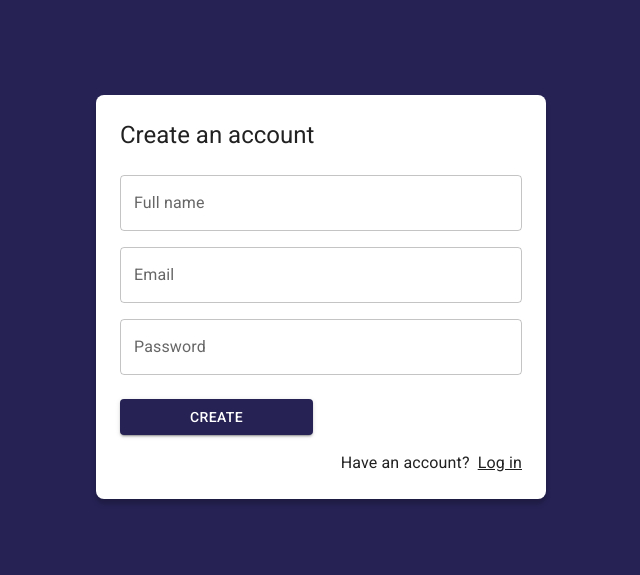
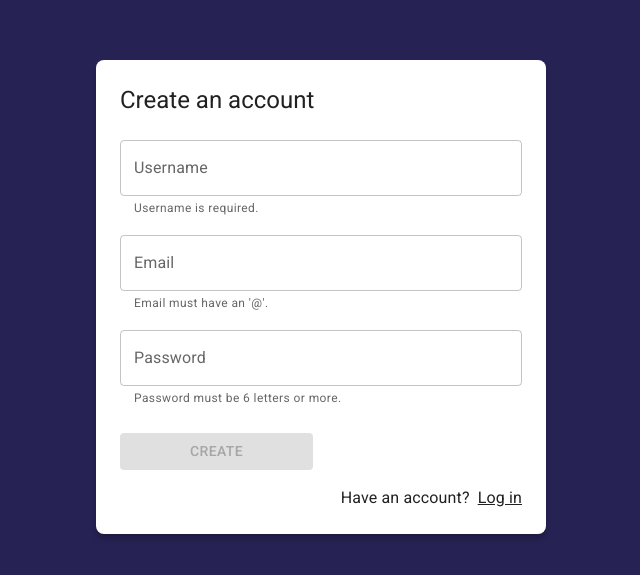
Before and after one commit to jpin730/react-journal-app, a React (Vite) app: page /#/auth/register in a window 1280 px wide. Shown: the part 103-678 px from the top of the page, without its empty margins (319-959 px from the left). Built offline with nearby package versions, Linux system fonts and the light colour scheme; no server answers.

Commit message:
feat: :sparkles: add validations to register page

```diff
--- a/src/auth/pages/RegisterPage.jsx
+++ b/src/auth/pages/RegisterPage.jsx
@@ -1,43 +1,99 @@
 import { Button, Grid, Link, TextField, Typography } from "@mui/material";
 import { Link as RouterLink } from "react-router-dom";
+import { useState } from "react";
 
 import { AuthLayout } from "../layouts";
+import { useForm } from "../../hooks";
+
+const formData = {
+  email: "",
+  password: "",
+  displayName: "",
+};
+
+const formValidations = {
+  email: [(value) => value.includes("@"), "Email must have an '@'."],
+  password: [
+    (value) => value.length >= 6,
+    "Password must be 6 letters or more.",
+  ],
+  displayName: [(value) => value.length > 0, "Username is required."],
+};
 
 export const RegisterPage = () => {
+  const [formSubmitted, setFormSubmitted] = useState(false);
+
+  const {
+    displayName,
+    email,
+    password,
+    displayNameError,
+    emailError,
+    passwordError,
+    isFormValid,
+    onInputChange,
+  } = useForm(formData, formValidations);
+
+  const onSubmit = (event) => {
+    event.preventDefault();
+    setFormSubmitted(true);
+    console.log(displayName, email, password);
+  };
+
   return (
     <AuthLayout title="Create an account">
-      <form>
+      <form onSubmit={onSubmit}>
         <Grid container>
           <Grid item xs={12} sx={{ mt: 2 }}>
             <TextField
-              label="Full name"
+              fullWidth
               type="text"
-              placeholder="Enter your full name"
-              fullWidth
+              name="displayName"
+              label="Username"
+              placeholder="Enter your username"
+              value={displayName}
+              error={!!displayNameError && formSubmitted}
+              helperText={displayNameError}
+              onChange={onInputChange}
             />
           </Grid>
 
           <Grid item xs={12} sx={{ mt: 2 }}>
             <TextField
+              fullWidth
+              type="email"
+              name="email"
               label="Email"
-              type="email"
               placeholder="Enter your email"
-              fullWidth
+              value={email}
+              error={!!emailError && formSubmitted}
+              helperText={emailError}
+              onChange={onInputChange}
             />
           </Grid>
 
           <Grid item xs={12} sx={{ mt: 2 }}>
             <TextField
+              fullWidth
+              type="password"
+              name="password"
               label="Password"
-              type="password"
               placeholder="Enter your password"
-              fullWidth
+              value={password}
+              error={!!passwordError && formSubmitted}
+              helperText={passwordError}
+              onChange={onInputChange}
             />
           </Grid>
 
           <Grid container spacing={2} sx={{ mb: 2, mt: 1 }}>
             <Grid item xs={12} sm={6}>
-              <Button variant="contained" fullWidth>
+              <Button
+                fullWidth
+                variant="contained"
+                type="submit"
+                disabled={!isFormValid}
+              >
                 Create
               </Button>
             </Grid>
```
